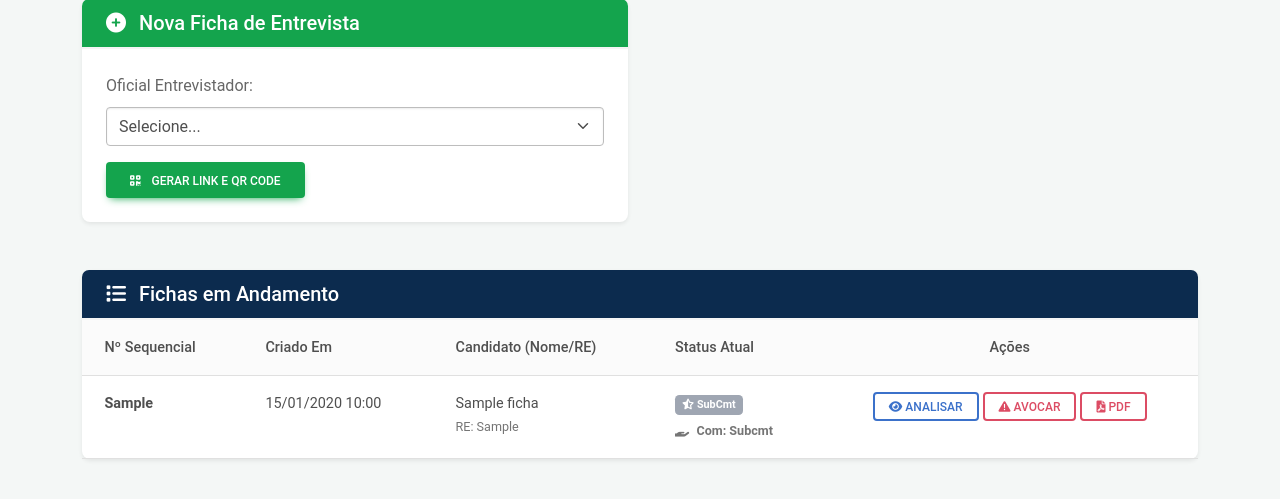
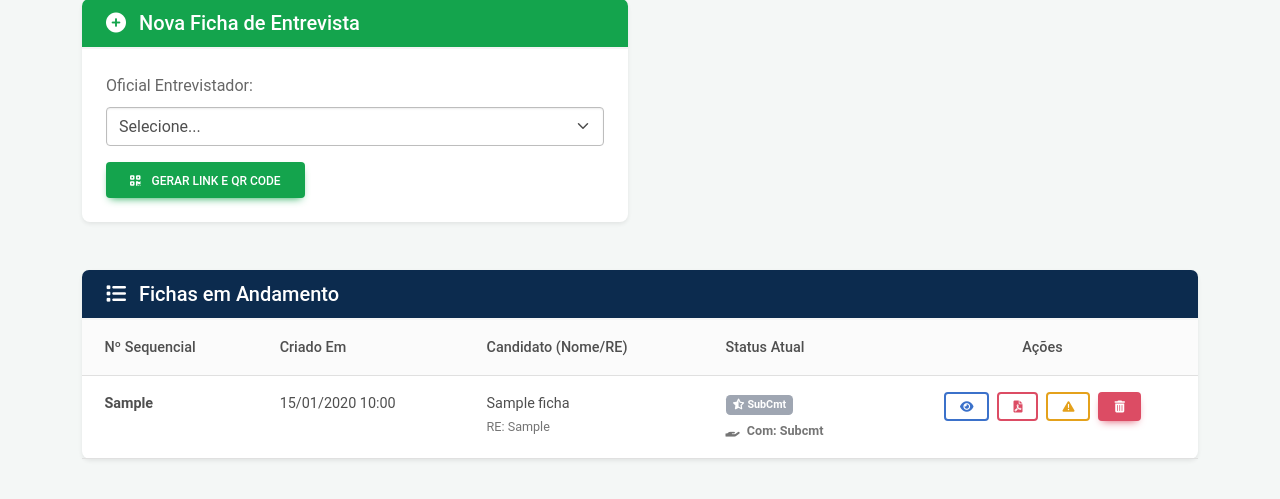
Before and after one commit to murillo1994/baep-interviews, a Flask app: page /dashboard in a window 1280 px wide. Shown: the part 245-744 px from the top of the page. Run offline with Flask 3, Linux system fonts and the light colour scheme; a user stored in the database is signed in; tables that the repository leaves empty hold one stand-in row (values such as "Sample post"); some libraries are stand-ins or nearby versions.

Commit message:
Projeto Inicial - Ficha de Entrevistas 3º BAEP

```diff
--- a/app.py
+++ b/app.py
@@ -8,7 +8,12 @@ from flask import Flask, render_template, request, redirect, url_for, flash, g
 from flask_login import LoginManager, login_user, logout_user, login_required, current_user
 from werkzeug.security import generate_password_hash, check_password_hash
 from sqlalchemy import text, or_
-from xhtml2pdf import pisa
+try:
+    from xhtml2pdf import pisa
+    PDF_ENABLED = True
+except ImportError:
+    PDF_ENABLED = False
+
 import pytz
 
 from models import db, User, Ficha
@@ -368,6 +373,30 @@ def avocar(ficha_id):
     return render_template('avocar_ficha.html', ficha=ficha, entrevistadores=entrevistadores)
 
 
+@app.route('/ficha/excluir/<int:id>', methods=['POST'])
+@login_required
+def excluir_ficha(id):
+    if current_user.role != 'ADMIN':
+        flash('Acesso negado.', 'danger')
+        return redirect(url_for('dashboard'))
+
+    ficha = Ficha.query.get_or_404(id)
+    num_seq = ficha.num_sequencial
+
+    # Se houver foto, opcionalmente apagar o arquivo físico
+    if ficha.foto_candidato:
+        try:
+            foto_path = os.path.join(app.root_path, 'static', 'uploads', ficha.foto_candidato)
+            if os.path.exists(foto_path):
+                os.remove(foto_path)
+        except:
+            pass
+
+    db.session.delete(ficha)
+    db.session.commit()
+    flash(f'Ficha {num_seq} excluída com sucesso.', 'success')
+    return redirect(url_for('dashboard'))
+
 @app.route('/usuarios')
 @login_required
 def listar_usuarios():
--- a/requirements.txt
+++ b/requirements.txt
@@ -2,7 +2,7 @@ Flask==3.0.0
 Flask-SQLAlchemy==3.1.1
 Flask-Login==0.6.3
 qrcode[pil]==7.4.2
-Pillow
+Pillow==10.1.0
 python-dotenv==1.0.0
+pytz==2023.3.post1
 xhtml2pdf==0.2.11
-pytz
--- a/templates/dashboard.html
+++ b/templates/dashboard.html
@@ -145,25 +145,25 @@
                                     </div>
                                 </td>
                                 <td class="text-center">
-                                    <div class="d-flex justify-content-center gap-1">
+                                    <div class="d-flex justify-content-center gap-2">
                                         {% if ficha.status != 'AGUARDANDO_CANDIDATO' %}
-                                            <a href="{{ url_for('analise', ficha_id=ficha.id) }}" class="btn btn-sm btn-outline-primary" data-mdb-ripple-color="dark">
-                                                <i class="fas fa-eye"></i> Analisar
+                                            <a href="{{ url_for('analise', ficha_id=ficha.id) }}" class="btn btn-sm btn-outline-primary" title="Analisar">
+                                                <i class="fas fa-eye"></i>
+                                            </a>
+                                            <a href="{{ url_for('exportar_pdf', ficha_id=ficha.id) }}" class="btn btn-sm btn-outline-danger" title="PDF">
+                                                <i class="fas fa-file-pdf"></i>
                                             </a>
                                         {% else %}
-                                            <button class="btn btn-sm btn-outline-secondary" disabled>Aguardando</button>
+                                            <span class="text-muted small">Aguardando</span>
                                         {% endif %}
 
                                         {% if current_user.role == 'ADMIN' %}
-                                            <a href="{{ url_for('avocar', ficha_id=ficha.id) }}" class="btn btn-sm btn-outline-danger" title="Avocar / Intervir">
-                                                <i class="fas fa-exclamation-triangle"></i> Avocar
+                                            <a href="{{ url_for('avocar', ficha_id=ficha.id) }}" class="btn btn-sm btn-outline-warning" title="Avocar">
+                                                <i class="fas fa-exclamation-triangle"></i>
                                             </a>
-                                        {% endif %}
-
-                                        {% if ficha.status != 'AGUARDANDO_CANDIDATO' %}
-                                            <a href="{{ url_for('exportar_pdf', ficha_id=ficha.id) }}" class="btn btn-sm btn-outline-danger" title="Exportar PDF">
-                                                <i class="fas fa-file-pdf"></i> PDF
-                                            </a>
+                                            <form action="{{ url_for('excluir_ficha', id=ficha.id) }}" method="POST" onsubmit="return confirm('Excluir ficha {{ ficha.num_sequencial }}?');" class="d-inline">
+                                                <button type="submit" class="btn btn-sm btn-danger"><i class="fas fa-trash-alt"></i></button>
+                                            </form>
                                         {% endif %}
                                     </div>
                                 </td>
```
Also changed, not shown: 1 other file.
